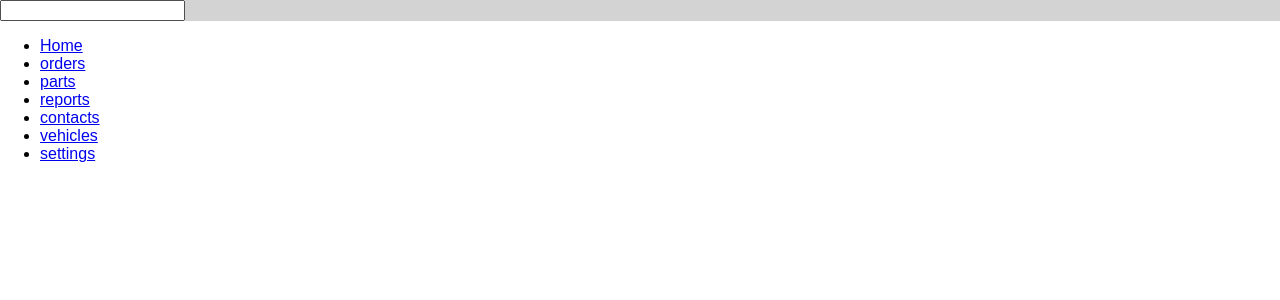
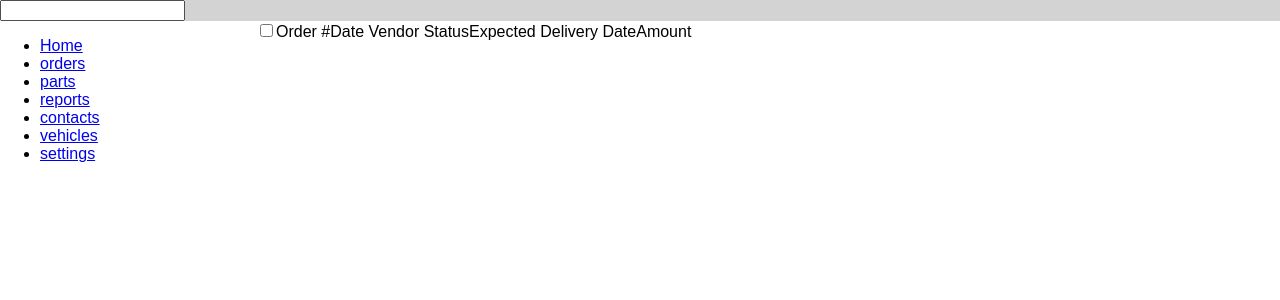
Before and after one commit to da-vaibhav/cactus, a React (Create React App) app: page /orders in a window 1280 px wide. Shown: the top 300 px of the page. Built offline with nearby package versions, Linux system fonts and the light colour scheme; no server answers.

Commit message:
list headers

```diff
--- a/src/components/Orders/Orders.js
+++ b/src/components/Orders/Orders.js
@@ -20,9 +20,22 @@ class Orders extends Component {
   render() {
     const { orders } = this.state;
     const hasOrders = orders.length;
+    const baseClassName = 'po_list__container';
 
     return (
-      <div>
+      <div className={ hasOrders ? baseClassName : ''} >
+        <div className={ 'po_list__header__container' } >
+          <span className={ `${baseClassName}_header_` }><input type="checkbox"/></span>
+          <span className={ `${baseClassName}_header__Order` }>Order #</span>
+          <span className={ `${baseClassName}_header_Date` }>Date </span>
+          <span className={ `${baseClassName}_header_Vendor` }>Vendor </span>
+          <span className={ `${baseClassName}_header_Status` }>Status</span>
+          <span
+            className={ `${baseClassName}_header_ExpectedDeliveryDate` }>
+            Expected Delivery Date
+          </span>
+          <span className={ `${baseClassName}_header_Amount` }>Amount</span>
+        </div>
         {
           hasOrders ? <OrdersList orders={ orders } /> : <EmptyOrdersList />
         }
```
